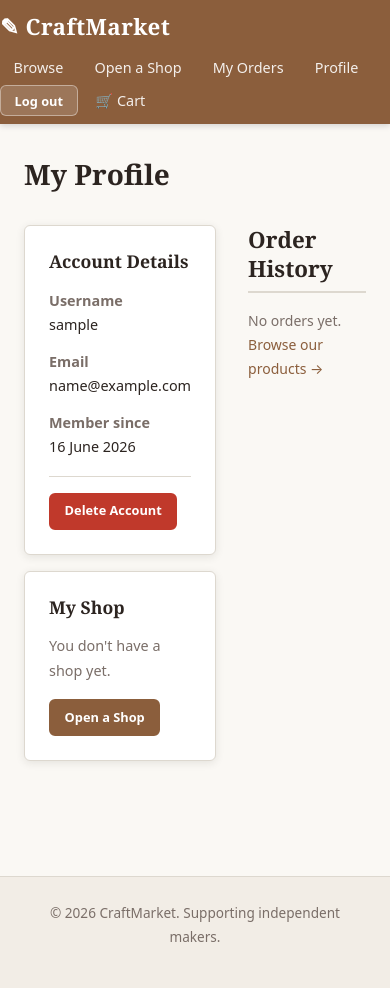
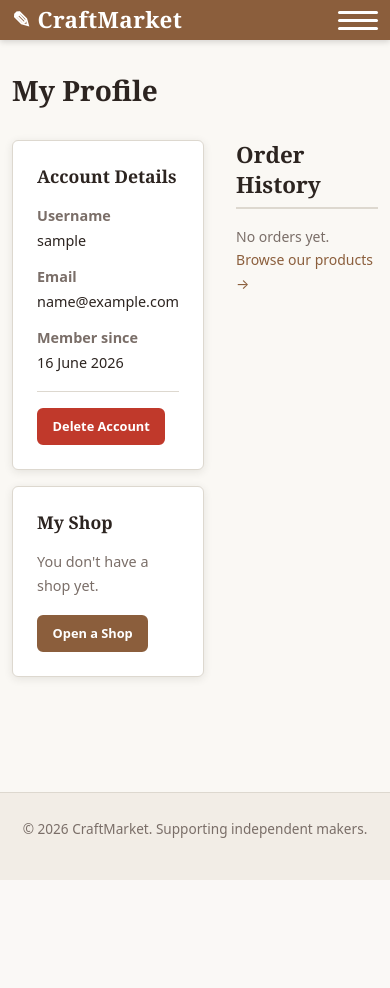
Before and after one commit to MHussainGit/Milestone-Project-4--craft-market, a Django app: page /accounts/profile/ in a window 390 px wide. After the commit the page ends 880 px from the top, so only its background shows below. Run offline with Django 4.2, Linux system fonts and the light colour scheme; the visitor is signed in with stand-in values (Sample User, id 1); data that the repository does not hold is empty.

Commit message:
Add responsive hamburger nav for mobile and tablet

```diff
--- a/static/css/styles.css
+++ b/static/css/styles.css
@@ -125,6 +125,32 @@ ul, ol { padding-left: 1.5rem; margin-bottom: 1rem; }
   color: #fff;
   text-decoration: none;
 }
+
+.nav-toggle {
+  display: none;
+  flex-direction: column;
+  justify-content: center;
+  gap: 5px;
+  width: 40px;
+  height: 40px;
+  background: transparent;
+  border: none;
+  cursor: pointer;
+  padding: 0;
+}
+
+.nav-toggle-bar {
+  display: block;
+  width: 100%;
+  height: 3px;
+  background: #fff;
+  border-radius: 2px;
+  transition: transform var(--transition), opacity var(--transition);
+}
+
+.nav-toggle[aria-expanded="true"] .nav-toggle-bar:nth-child(1) { transform: translateY(8px) rotate(45deg); }
+.nav-toggle[aria-expanded="true"] .nav-toggle-bar:nth-child(2) { opacity: 0; }
+.nav-toggle[aria-expanded="true"] .nav-toggle-bar:nth-child(3) { transform: translateY(-8px) rotate(-45deg); }
 
 .cart-badge {
   background: #fff;
@@ -427,11 +453,44 @@ ul, ol { padding-left: 1.5rem; margin-bottom: 1rem; }
 .gap-2 { gap: 1rem; }
 
 /* ── Responsive ───────────────────────────────────────────────────────────── */
+@media (max-width: 1024px) {
+  .nav-toggle { display: flex; }
+
+  .nav-inner { flex-wrap: wrap; height: auto; padding: 0.65rem 0; }
+
+  .nav-links {
+    display: none;
+    flex-direction: column;
+    align-items: stretch;
+    width: 100%;
+    gap: 0;
+    padding-top: 0.5rem;
+  }
+
+  .nav-links.is-open { display: flex; }
+
+  .nav-links li { width: 100%; }
+
+  .nav-links a {
+    display: block;
+    padding: 0.75rem 0.5rem;
+    border-radius: 0;
+    border-top: 1px solid rgba(255,255,255,0.15);
+  }
+
+  .nav-links li form { width: 100%; }
+  .nav-links li form .btn { width: 100%; }
+
+  .container { padding: 0 1rem; }
+}
+
 @media (max-width: 768px) {
   .hero h1 { font-size: 1.75rem; }
   .book-grid { grid-template-columns: repeat(auto-fill, minmax(160px, 1fr)); gap: 1rem; }
-  .nav-inner { flex-wrap: wrap; height: auto; padding: 0.5rem 0; gap: 0.5rem; }
-  .nav-links { flex-wrap: wrap; }
   .page-header { flex-direction: column; align-items: flex-start; }
   .search-form { flex-direction: column; }
 }
+
+@media (max-width: 480px) {
+  .container { padding: 0 0.75rem; }
+}
--- /dev/null
+++ b/static/js/nav.js
@@ -0,0 +1,17 @@
+document.addEventListener('DOMContentLoaded', function () {
+  var toggle = document.querySelector('.nav-toggle');
+  var links = document.getElementById('primary-nav-links');
+  if (!toggle || !links) return;
+
+  toggle.addEventListener('click', function () {
+    var isOpen = links.classList.toggle('is-open');
+    toggle.setAttribute('aria-expanded', isOpen ? 'true' : 'false');
+  });
+
+  links.addEventListener('click', function (event) {
+    if (event.target.tagName === 'A' && links.classList.contains('is-open')) {
+      links.classList.remove('is-open');
+      toggle.setAttribute('aria-expanded', 'false');
+    }
+  });
+});
--- a/templates/base.html
+++ b/templates/base.html
@@ -16,7 +16,13 @@
     <div class="container nav-inner">
       <a class="nav-brand" href="{% url 'home' %}">&#9998; CraftMarket</a>
 
-      <ul class="nav-links" role="list">
+      <button type="button" class="nav-toggle" aria-label="Toggle navigation menu" aria-expanded="false" aria-controls="primary-nav-links">
+        <span class="nav-toggle-bar"></span>
+        <span class="nav-toggle-bar"></span>
+        <span class="nav-toggle-bar"></span>
+      </button>
+
+      <ul class="nav-links" id="primary-nav-links" role="list">
         <li><a href="{% url 'product_list' %}">Browse</a></li>
 
         {% if user.is_authenticated %}
@@ -74,6 +80,7 @@
     </div>
   </footer>
 
+  <script src="{% static 'js/nav.js' %}" defer></script>
   {% block extra_js %}{% endblock %}
 
 </body>
```
